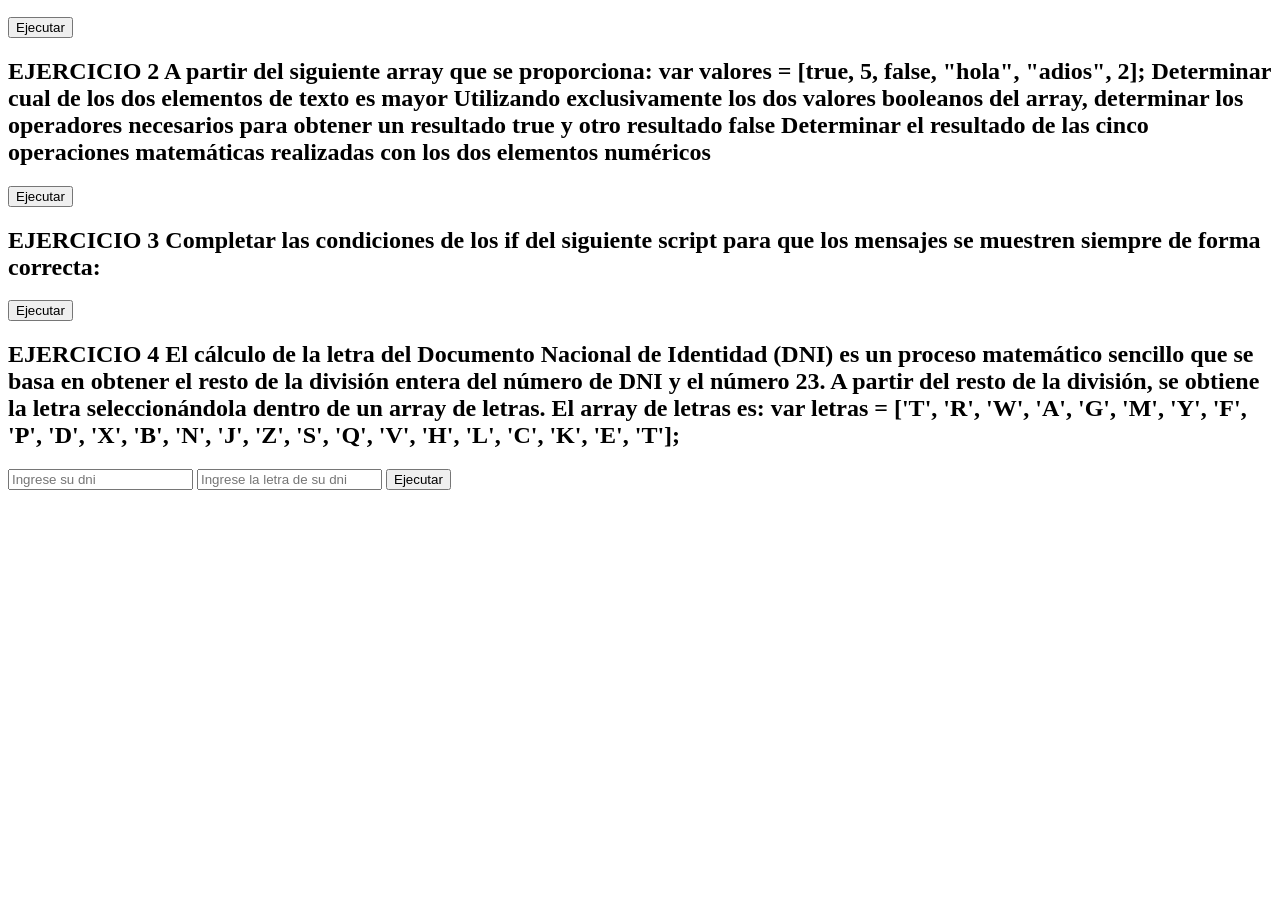
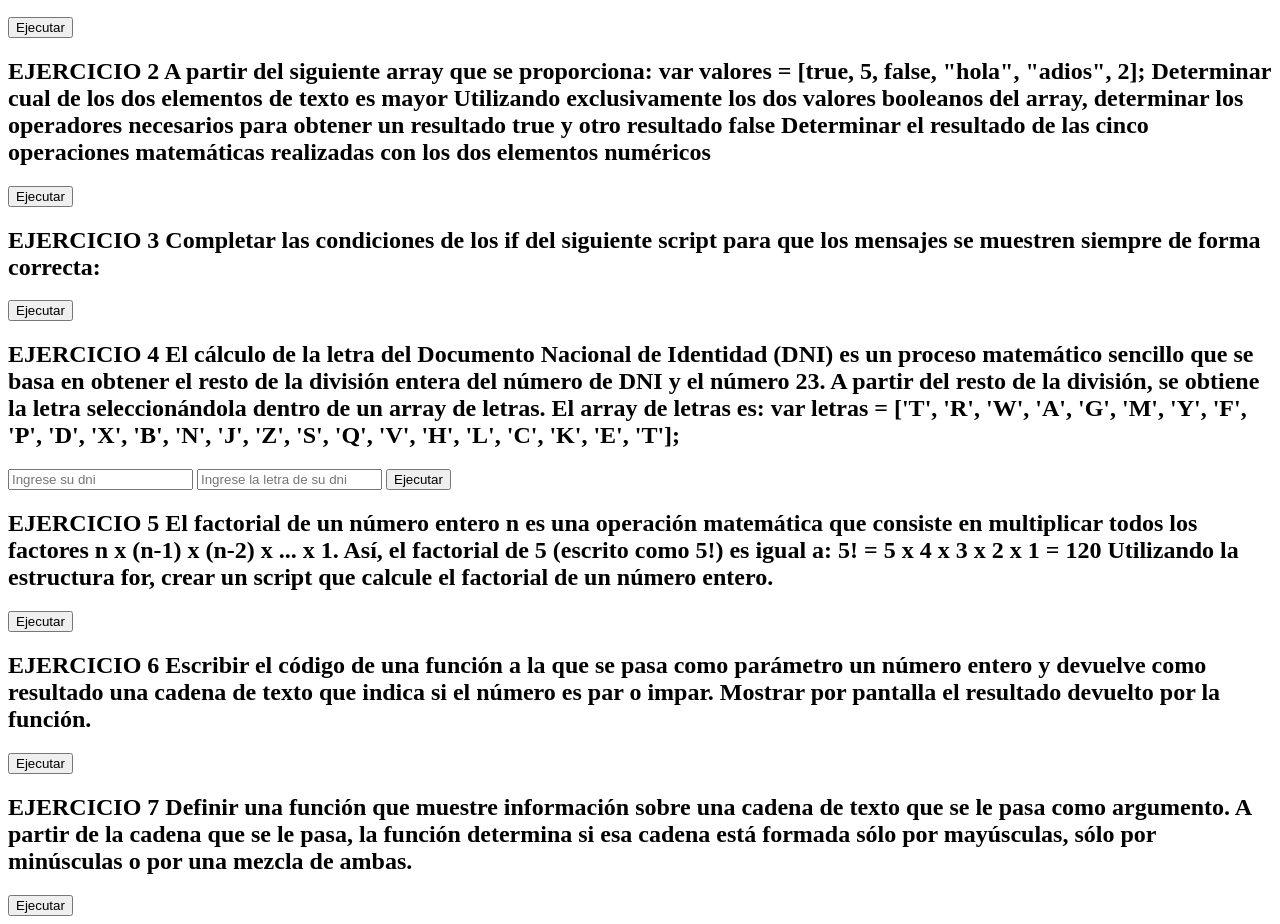
Before and after one commit to nehuen233/JS-school, a plain HTML site: page html (2)/html/index.html in a window 1280 px wide. Shown: the part 137-1061 px from the top of the page. Before the commit the page ends 800 px from the top, so only its background shows below. Drawn offline with Linux system fonts and the light colour scheme.

Commit message:
Js-Html
25/3/24

```diff
--- a/html (2)/html/index.html
+++ b/html (2)/html/index.html
@@ -60,5 +60,32 @@
     <input type="text" placeholder="Ingrese la letra de su dni">
 
     <button onclick="ejercicio4()">Ejecutar</button>
+
+    <h2>
+        EJERCICIO 5
+        El factorial de un número entero n es una operación matemática que consiste en multiplicar
+        todos los factores n x (n-1) x (n-2) x ... x 1. Así, el factorial de 5 (escrito como 5!) es igual a:
+        5! = 5 x 4 x 3 x 2 x 1 = 120
+        Utilizando la estructura for, crear un script que calcule el factorial de un número entero.
+    </h2>
+
+        <button onclick="ejercicio5()">Ejecutar</button>
+
+        <h2>
+            EJERCICIO 6
+            Escribir el código de una función a la que se pasa como parámetro un número entero y
+            devuelve como resultado una cadena de texto que indica si el número es par o impar.
+            Mostrar por pantalla el resultado devuelto por la función.
+        </h2>
+
+        <button onclick="ejercicio6()">Ejecutar</button>
+
+        <h2>
+            EJERCICIO 7
+            Definir una función que muestre información sobre una cadena de texto que se le pasa
+            como argumento. A partir de la cadena que se le pasa, la función determina si esa cadena
+            está formada sólo por mayúsculas, sólo por minúsculas o por una mezcla de ambas.
+        </h2>
+        <button onclick="ejercicio7">Ejecutar</button>
 </body>
 </html>
```
